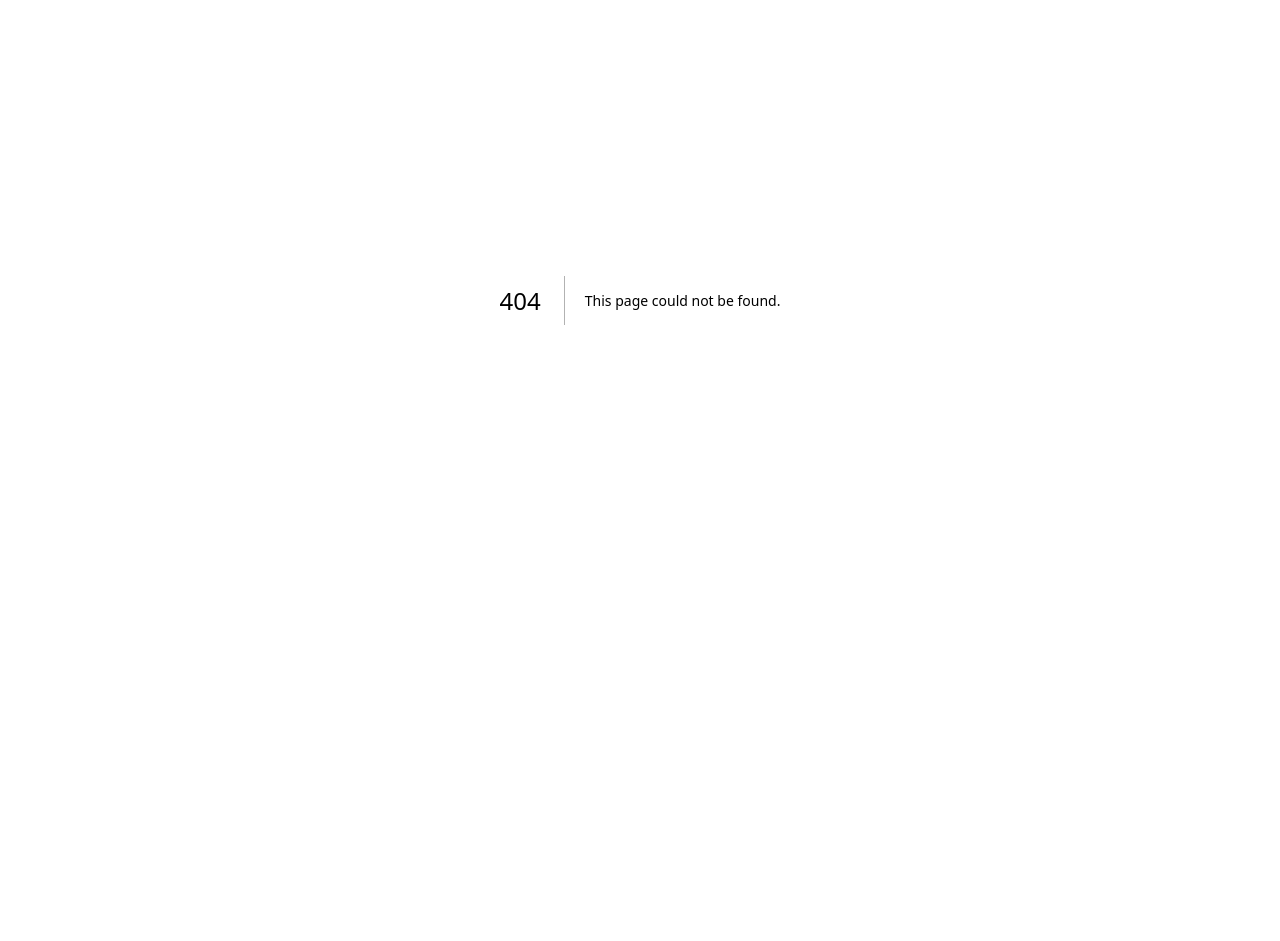
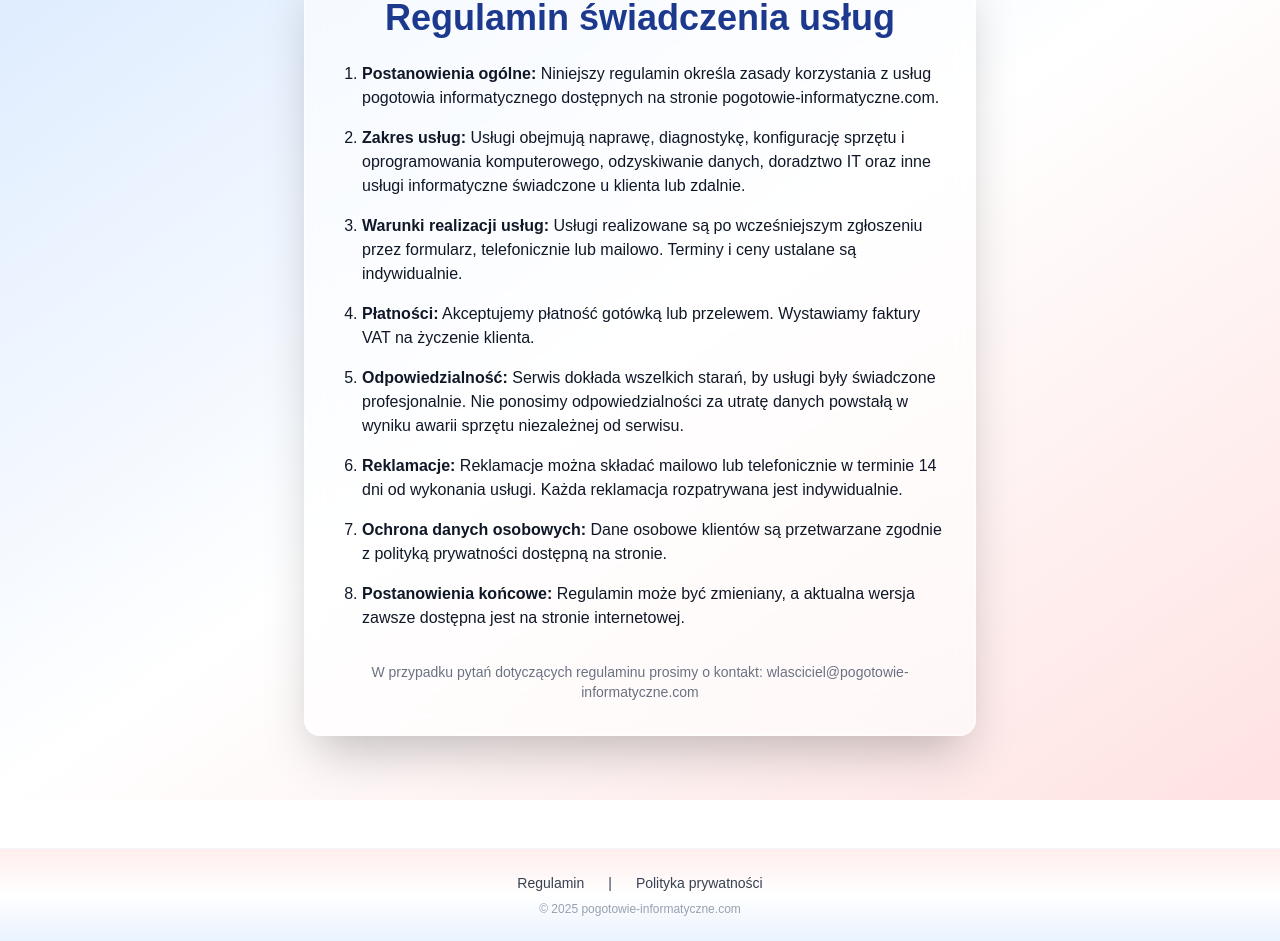
Before and after one commit to limitl3ss01/pogotowie-informatyczne, a Next.js app: page /regulamin in a window 1280 px wide. Before the commit this address had no page. Shown: the part 100-1041 px from the top of the page. Before the commit the page ends 800 px from the top, so only its background shows below. Built offline with nearby package versions, Linux system fonts and the light colour scheme.

Commit message:
Opinie Google

```diff
--- a/src/app/layout.tsx
+++ b/src/app/layout.tsx
@@ -60,6 +60,15 @@ export default function RootLayout({
         className={`${geistSans.variable} ${geistMono.variable} antialiased`}
       >
         {children}
+        {/* Stopka z linkami do regulaminu i polityki prywatności */}
+        <footer className="w-full mt-12 flex flex-col items-center justify-center py-6 px-4 bg-gradient-to-t from-blue-100/60 via-white/60 to-red-100/60 backdrop-blur-lg border-t border-white/30">
+          <div className="flex flex-col sm:flex-row gap-2 sm:gap-6 items-center justify-center text-sm text-gray-700">
+            <a href="/regulamin" className="hover:underline hover:text-blue-700 transition-colors">Regulamin</a>
+            <span className="hidden sm:inline">|</span>
+            <a href="/polityka-prywatnosci" className="hover:underline hover:text-blue-700 transition-colors">Polityka prywatności</a>
+          </div>
+          <div className="mt-2 text-xs text-gray-400 text-center">&copy; {new Date().getFullYear()} pogotowie-informatyczne.com</div>
+        </footer>
       </body>
     </html>
   );
--- /dev/null
+++ b/src/app/polityka-prywatnosci/page.tsx
@@ -0,0 +1,21 @@
+import React from 'react';
+export default function PolitykaPrywatnosci() {
+  return (
+    <div className="min-h-screen flex flex-col items-center justify-start py-16 px-4 bg-gradient-to-br from-blue-100 via-white to-red-100">
+      <div className="max-w-2xl w-full bg-white/60 backdrop-blur-lg rounded-2xl shadow-2xl p-8 border-2 border-white/40">
+        <h1 className="text-3xl sm:text-4xl font-bold mb-6 text-blue-900 text-center">Polityka prywatności</h1>
+        <div className="text-gray-900 space-y-4 text-base">
+          <p><b>1. Administrator danych osobowych</b><br />Administratorem danych osobowych jest właściciel serwisu pogotowie-informatyczne.com, e-mail: wlasciciel@pogotowie-informatyczne.com.</p>
+          <p><b>2. Zakres i cel przetwarzania danych</b><br />Dane osobowe (imię, e-mail, treść wiadomości) podane w formularzu kontaktowym są przetwarzane w celu udzielenia odpowiedzi na zapytanie oraz realizacji usług informatycznych.</p>
+          <p><b>3. Podstawa prawna przetwarzania</b><br />Podstawą przetwarzania danych jest zgoda użytkownika oraz niezbędność do realizacji usługi (art. 6 ust. 1 lit. a i b RODO).</p>
+          <p><b>4. Odbiorcy danych</b><br />Dane mogą być przekazywane podmiotom realizującym obsługę techniczną strony (np. Formspree) oraz podmiotom uprawnionym na podstawie przepisów prawa.</p>
+          <p><b>5. Prawa użytkownika</b><br />Użytkownik ma prawo dostępu do swoich danych, ich poprawiania, żądania usunięcia, ograniczenia przetwarzania oraz wniesienia sprzeciwu.</p>
+          <p><b>6. Okres przechowywania danych</b><br />Dane przechowywane są przez okres niezbędny do realizacji celu przetwarzania lub do czasu cofnięcia zgody.</p>
+          <p><b>7. Dobrowolność podania danych</b><br />Podanie danych jest dobrowolne, ale niezbędne do realizacji usługi lub uzyskania odpowiedzi.</p>
+          <p><b>8. Pliki cookies</b><br />Strona korzysta z plików cookies w celach statystycznych i funkcjonalnych. Użytkownik może zarządzać cookies w ustawieniach przeglądarki.</p>
+          <p><b>9. Kontakt w sprawie danych osobowych</b><br />W sprawach związanych z danymi osobowymi prosimy o kontakt: wlasciciel@pogotowie-informatyczne.com</p>
+        </div>
+      </div>
+    </div>
+  );
+}
--- /dev/null
+++ b/src/app/regulamin/page.tsx
@@ -0,0 +1,21 @@
+import React from 'react';
+export default function Regulamin() {
+  return (
+    <div className="min-h-screen flex flex-col items-center justify-start py-16 px-4 bg-gradient-to-br from-blue-100 via-white to-red-100">
+      <div className="max-w-2xl w-full bg-white/60 backdrop-blur-lg rounded-2xl shadow-2xl p-8 border-2 border-white/40">
+        <h1 className="text-3xl sm:text-4xl font-bold mb-6 text-blue-900 text-center">Regulamin świadczenia usług</h1>
+        <ol className="list-decimal pl-6 text-gray-900 space-y-4">
+          <li><b>Postanowienia ogólne:</b> Niniejszy regulamin określa zasady korzystania z usług pogotowia informatycznego dostępnych na stronie pogotowie-informatyczne.com.</li>
+          <li><b>Zakres usług:</b> Usługi obejmują naprawę, diagnostykę, konfigurację sprzętu i oprogramowania komputerowego, odzyskiwanie danych, doradztwo IT oraz inne usługi informatyczne świadczone u klienta lub zdalnie.</li>
+          <li><b>Warunki realizacji usług:</b> Usługi realizowane są po wcześniejszym zgłoszeniu przez formularz, telefonicznie lub mailowo. Terminy i ceny ustalane są indywidualnie.</li>
+          <li><b>Płatności:</b> Akceptujemy płatność gotówką lub przelewem. Wystawiamy faktury VAT na życzenie klienta.</li>
+          <li><b>Odpowiedzialność:</b> Serwis dokłada wszelkich starań, by usługi były świadczone profesjonalnie. Nie ponosimy odpowiedzialności za utratę danych powstałą w wyniku awarii sprzętu niezależnej od serwisu.</li>
+          <li><b>Reklamacje:</b> Reklamacje można składać mailowo lub telefonicznie w terminie 14 dni od wykonania usługi. Każda reklamacja rozpatrywana jest indywidualnie.</li>
+          <li><b>Ochrona danych osobowych:</b> Dane osobowe klientów są przetwarzane zgodnie z polityką prywatności dostępną na stronie.</li>
+          <li><b>Postanowienia końcowe:</b> Regulamin może być zmieniany, a aktualna wersja zawsze dostępna jest na stronie internetowej.</li>
+        </ol>
+        <p className="mt-8 text-sm text-gray-500 text-center">W przypadku pytań dotyczących regulaminu prosimy o kontakt: wlasciciel@pogotowie-informatyczne.com</p>
+      </div>
+    </div>
+  );
+}
```
